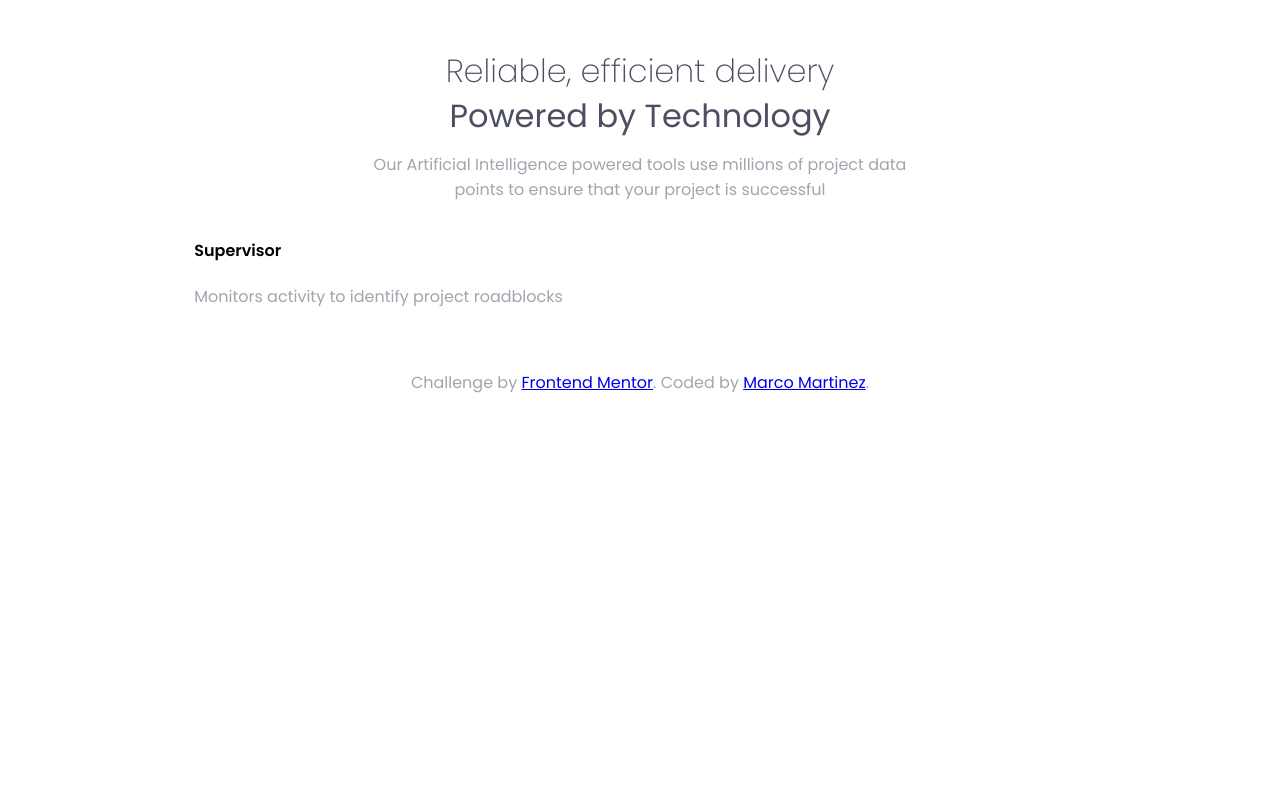
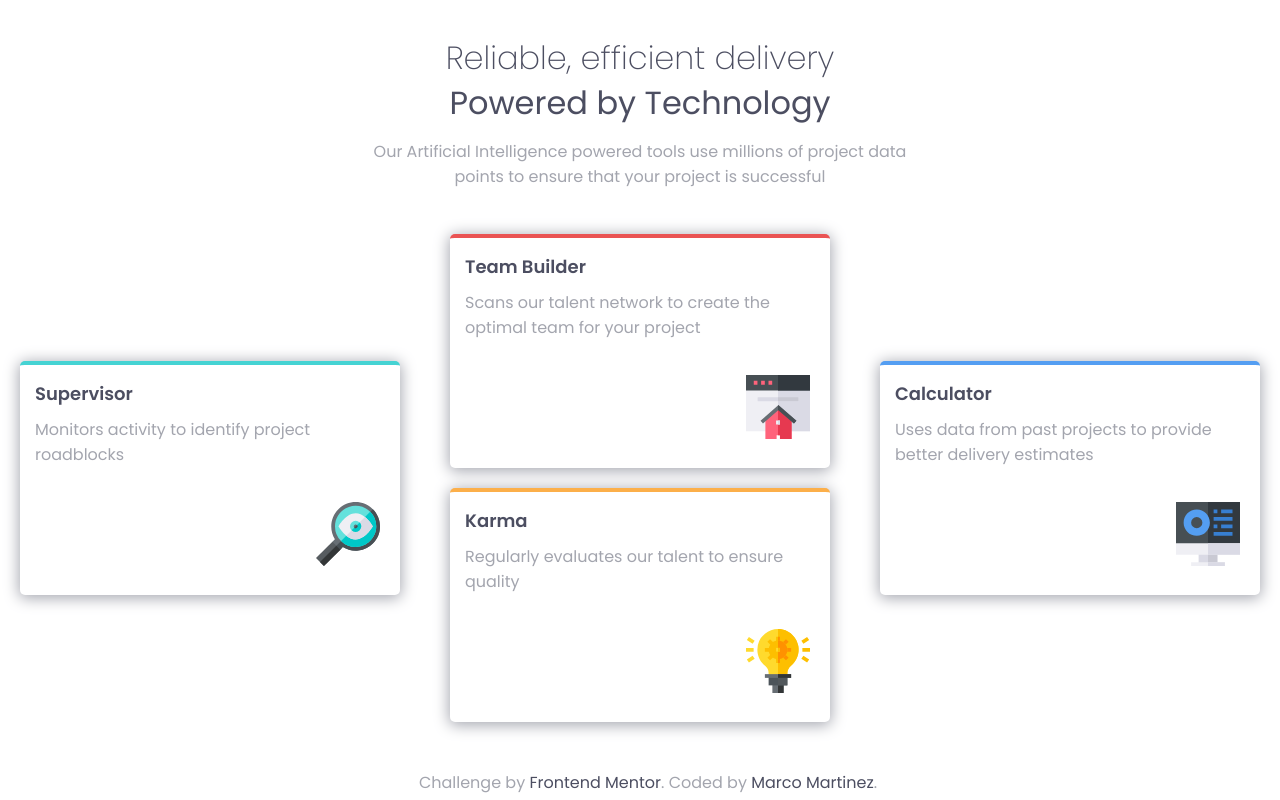
Before and after one commit to MarcMartinez25/FourCardFeature-fm, a plain HTML site: page index.html in a window 1280 px wide. Drawn offline with Linux system fonts and the light colour scheme.

Commit message:
completed the desktop version

```diff
--- a/css/main.css
+++ b/css/main.css
@@ -1,6 +1,20 @@
 body {
     font-family: poppins;
-    /* background-color: hsl(0, 0%, 98%); */
+    overflow-x: hidden;
+}
+
+a {
+    text-decoration: none;
+    color: hsl(234, 12%, 34%);
+}
+ a:hover {
+     color: hsl(0, 78%, 62%);
+ }
+
+img {
+    padding: 5px;
+    margin-top: 20px;
+    float: right;
 }
 
 .title {
@@ -24,7 +38,7 @@ body {
  }
 
  .main {
-     margin: 4%;
+     margin: 3%;
  }
 
  .container {
@@ -36,18 +50,44 @@ body {
  }
 
  .row {
-     margin: 5px;
+     margin: 15px;
      display: flex;
      flex-direction: row;
-     justify-content: space-around;
+     justify-content: center;
      align-items: center;
  }
 
  .column {
      margin: 5px;
+     width: auto;
      align-self: center;
  }
 
  .card {
+     background-color: white;
+     border-radius: 5px;
+     height: 200px;
+     width: 350px;
+     padding: 15px;
+     margin: 20px 25px;
+     box-shadow: 0 2px 15px 1px hsl(229, 6%, 66%);
+ }
 
+ h4 {
+     font-size: 18px;
+     font-weight: 600;
+     color: hsl(234, 12%, 34%);
+     margin: 0;
+     padding: 0;
  }
+
+ .card-text {
+     text-align: left;
+ }
+
+ footer {
+    position: absolute;
+    bottom: 0;
+    width: 100%;
+    height: 2.5rem;
+ }
--- a/index.html
+++ b/index.html
@@ -26,13 +26,43 @@
 
         <div class="row">
             <div class="columm">
-                <div class="card">
+                <div class="card" style="border-top: 4px solid hsl(180, 62%, 55%);">
                     <h4>Supervisor</h4>
-                    <p>Monitors activity to identify project roadblocks</p>
+                    <p class="card-text">
+                        Monitors activity to identify project <br />
+                        roadblocks
+                    </p>
+                    <img src="./images/icon-supervisor.svg" alt="supervisor">
                 </div>
             </div>
-            <div class="columm"></div>
-            <div class="columm"></div>
+            <div class="columm">
+                <div class="card" style="border-top: 4px solid hsl(0, 78%, 62%);">
+                    <h4>Team Builder</h4>
+                    <p class="card-text">
+                        Scans our talent network to create the <br />
+                        optimal team for your project
+                    </p>
+                    <img src="./images/icon-team-builder.svg" alt="supervisor">
+                </div>
+                <div class="card" style="border-top: 4px solid hsl(34, 97%, 64%);">
+                    <h4>Karma</h4>
+                    <p class="card-text">
+                        Regularly evaluates our talent to ensure <br />
+                        quality
+                    </p>
+                    <img src="./images/icon-karma.svg" alt="supervisor">
+                </div>
+            </div>
+            <div class="columm">
+                <div class="card" style="border-top: 4px solid hsl(212, 86%, 64%);">
+                    <h4>Calculator</h4>
+                    <p class="card-text">
+                        Uses data from past projects to provide <br />
+                        better delivery estimates
+                    </p>
+                    <img src="./images/icon-calculator.svg" alt="supervisor">
+                </div>
+            </div>
         </div>
 
     </div>
```
